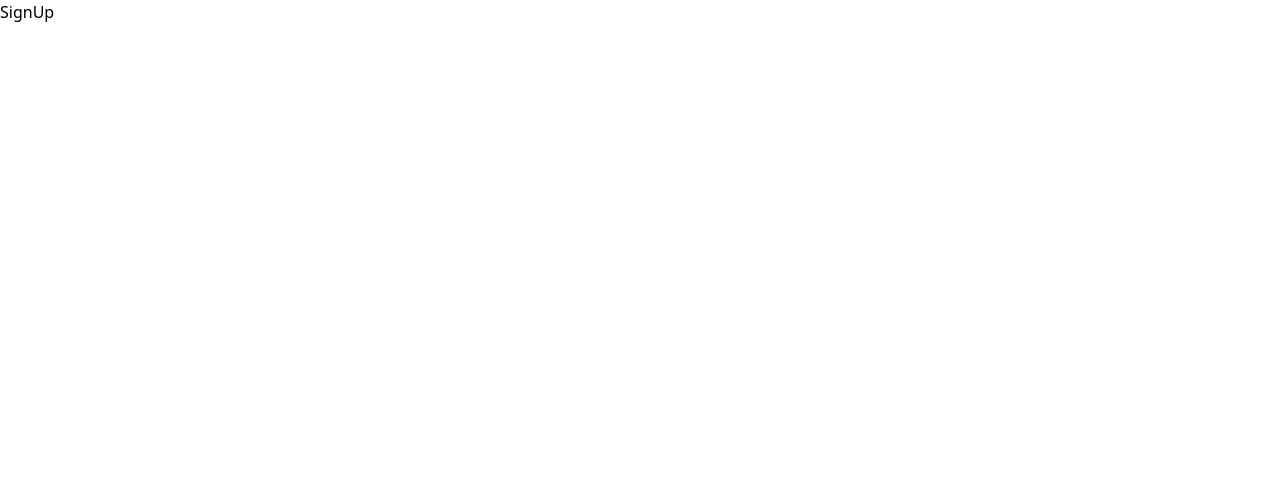
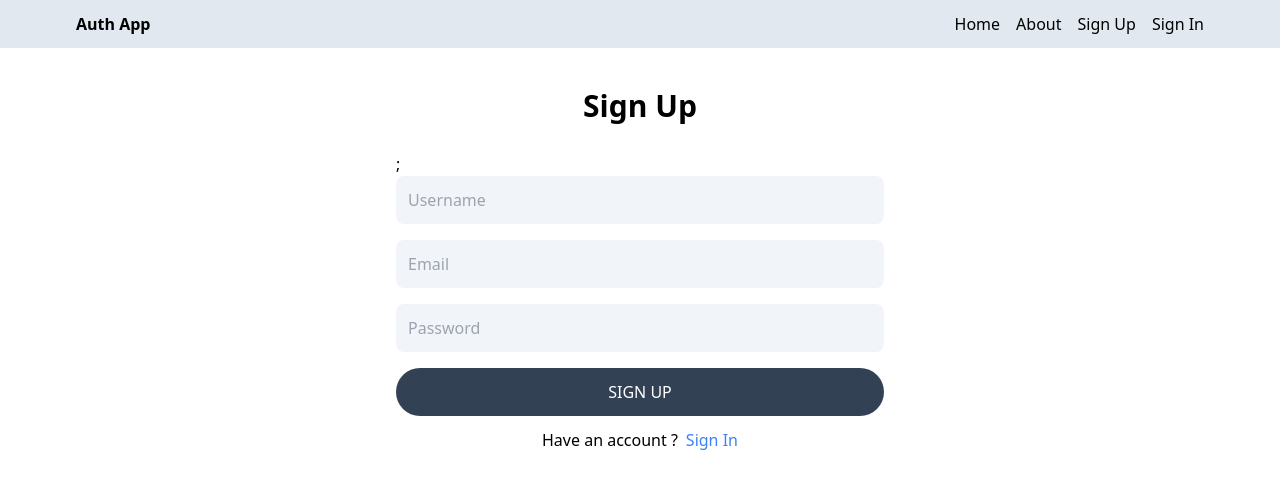
Before and after one commit to aashishbaral/merth-auth, a React (Vite) app in the folder client/: page /sign-up in a window 1280 px wide. Shown: the top 488 px of the page. Built offline with nearby package versions, Linux system fonts and the light colour scheme.

Commit message:
complete sign up UI

```diff
--- a/client/src/App.jsx
+++ b/client/src/App.jsx
@@ -1,14 +1,16 @@
 import React from "react";
 import { BrowserRouter, Route, Routes } from "react-router-dom";
+import Header from "./components/Header";
 import About from "./pages/About";
 import Home from "./pages/Home";
 import Profile from "./pages/Profile";
+import SignIn from "./pages/SignIn";
 import SignUp from "./pages/SignUp";
-import SignIn from "./pages/Signin";
 
 const App = () => {
   return (
     <BrowserRouter>
+      <Header />
       <Routes>
         <Route path="/" element={<Home />}></Route>
         <Route path="/sign-in" element={<SignIn />}></Route>
--- a/client/src/components/Header.jsx
+++ b/client/src/components/Header.jsx
@@ -16,6 +16,9 @@
           <Link to="/about">
             <li>About</li>
           </Link>
+          <Link to="/sign-up">
+            <li>Sign Up</li>
+          </Link>
           <Link to="/sign-in">
             <li>Sign In</li>
           </Link>
--- a/client/src/pages/SignUp.jsx
+++ b/client/src/pages/SignUp.jsx
@@ -1,7 +1,40 @@
-import React from "react";
+import { Link } from "react-router-dom";
 
 const SignUp = () => {
-  return <div>SignUp</div>;
+  return (
+    <div className="p-3 max-w-lg mx-auto">
+      <h1 className="text-3xl text-center font-bold my-7">Sign Up</h1>;
+      <form action="" className="flex flex-col gap-4 ">
+        <input
+          type="text"
+          placeholder="Username"
+          id="username"
+          className="bg-slate-100 p-3 rounded-lg"
+        />
+        <input
+          type="email"
+          placeholder="Email"
+          id="email"
+          className="bg-slate-100 p-3 rounded-lg"
+        />
+        <input
+          type="password"
+          placeholder="Password"
+          id="password"
+          className="bg-slate-100 p-3 rounded-lg"
+        />
+        <button className="bg-slate-700 text-white p-3 rounded-full uppercase hover:opacity-95 disabled:opacity-80">
+          Sign Up
+        </button>
+      </form>
+      <div className="flex justify-center mt-3 gap-2">
+        <p>Have an account ?</p>
+        <Link to="/sign-in">
+          <span className="text-blue-500">Sign In</span>
+        </Link>
+      </div>
+    </div>
+  );
 };
 
 export default SignUp;
```
